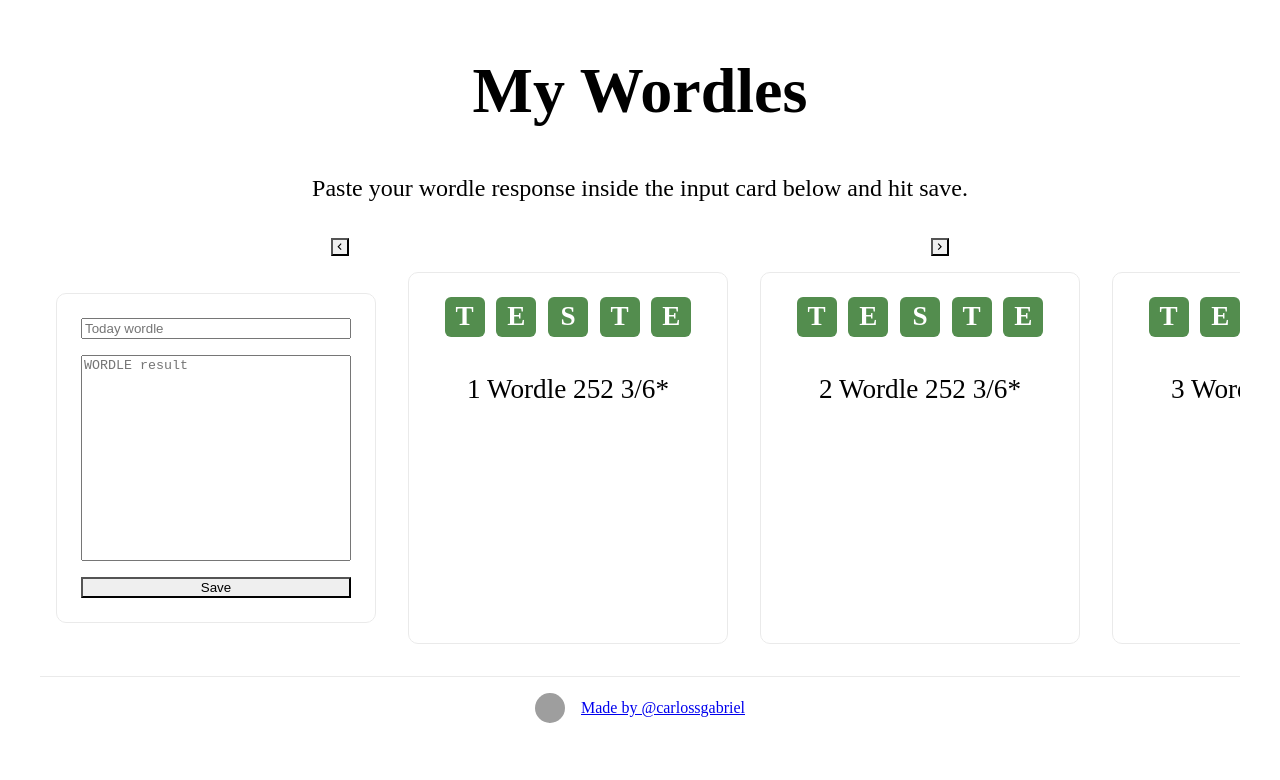
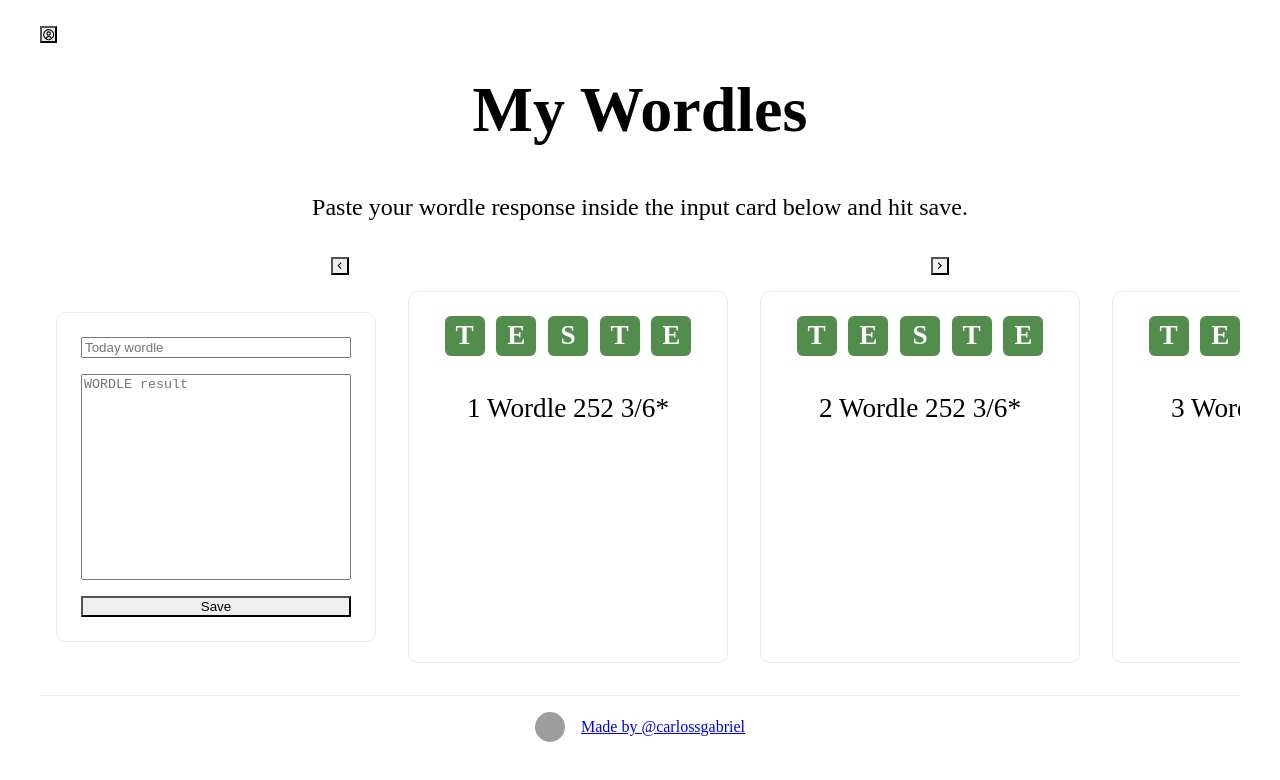
Before and after one commit to carlossgabriel/mywordles, a Next.js app: page / in a window 1280 px wide. Shown: the top 780 px of the page. Built offline with nearby package versions, Linux system fonts and the light colour scheme; grey boxes are pictures that could not be loaded.

Commit message:
started to create user page

```diff
--- a/package.json
+++ b/package.json
@@ -19,6 +19,7 @@
     "next": "12.1.0",
     "react": "17.0.2",
     "react-dom": "17.0.2",
+    "react-icons": "^4.3.1",
     "swiper": "^8.0.6"
   },
   "devDependencies": {
--- a/pages/index.tsx
+++ b/pages/index.tsx
@@ -1,6 +1,9 @@
-import { Image } from "@chakra-ui/react";
+import { Icon, Image } from "@chakra-ui/react";
+import { IconButton } from "@chakra-ui/react";
 import type { NextPage } from "next";
 import Head from "next/head";
+import Router from "next/router";
+import { BiUserCircle } from "react-icons/bi";
 
 import Carousel from "../components/Carousel";
 import styles from "../styles/Home.module.css";
@@ -15,6 +18,13 @@
       </Head>
 
       <main className={styles.main}>
+        <IconButton
+          aria-label="User"
+          icon={<BiUserCircle />}
+          onClick={() => {
+            Router.push("/user");
+          }}
+        />
         <h1 className={styles.title}>My Wordles</h1>
 
         <p className={styles.description}>
```
Also changed, not shown: pages/user.tsx (added, +11 -0 lines), 1 other file (tests, documents, lock files or other folders).
